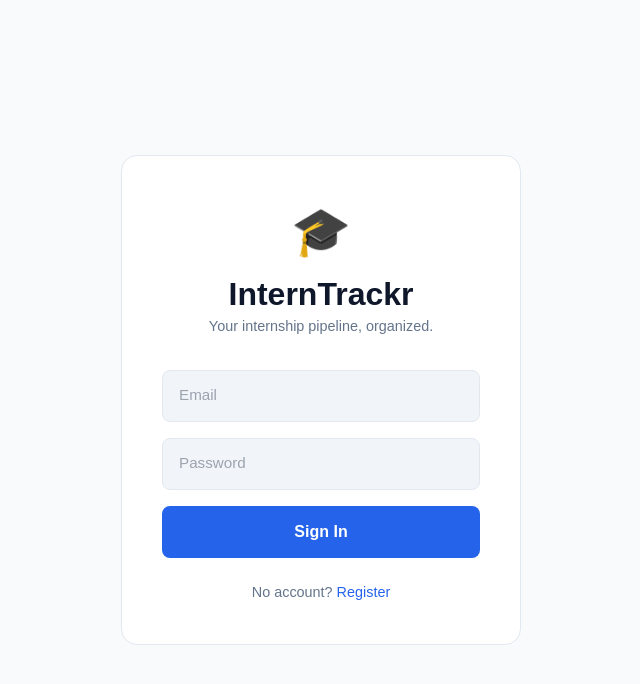
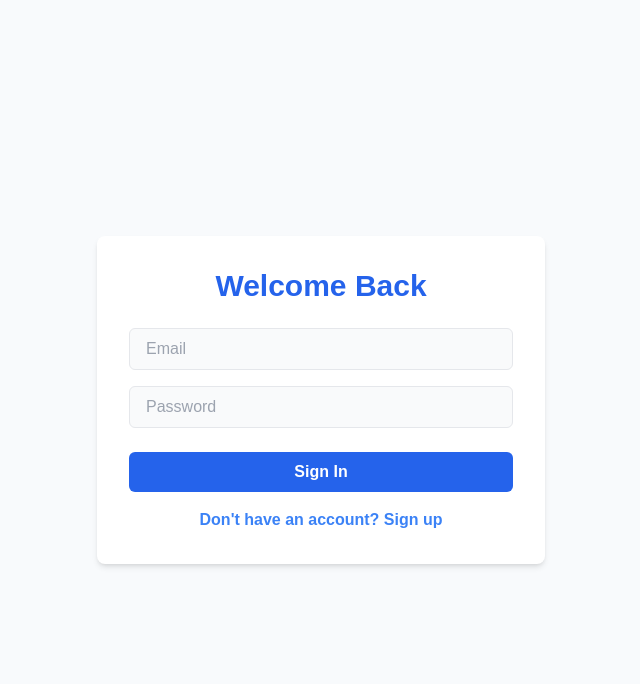
Before and after one commit to francesotelo/intertrackr, a React (Vite) app in the folder interntrackr-client/: page /login in a window 1280 px wide. Shown: the top 684 px of the page, without its empty margins (319-959 px from the left). Built offline with nearby package versions, Linux system fonts and the light colour scheme; no server answers.

Commit message:
Update Register and Login components to use Vercel API URL and axios

```diff
--- a/interntrackr-client/src/pages/Dashboard.jsx
+++ b/interntrackr-client/src/pages/Dashboard.jsx
@@ -14,35 +14,47 @@ export default function Dashboard() {
   const [showModal, setShowModal] = useState(false);
   const [search, setSearch] = useState('');
 
+  // Store the environment variable in a constant for cleaner code
+  const apiUrl = import.meta.env.VITE_API_URL;
+
   useEffect(() => { fetchApps(); }, []);
 
   const fetchApps = async () => {
     try {
-      const res = await axios.get('http://localhost:5000/api/applications');
+      const res = await axios.get(`${apiUrl}/api/applications`);
       setApps(res.data);
     } catch (err) { console.error(err); }
   };
 
   const handleAdd = async (form) => {
     try {
-      const res = await axios.post('http://localhost:5000/api/applications', form);
-      setApps(prev => [res.data, ...prev]);
+      await axios.post(`${apiUrl}/api/applications`, form);
+      await fetchApps(); // Refresh list to pull the new document from Firestore
       setShowModal(false);
     } catch (err) { console.error(err); }
   };
 
   const handleUpdate = async (id, updates) => {
     try {
-      const res = await axios.put(`http://localhost:5000/api/applications/${id}`, updates);
-      setApps(prev => prev.map(a => a._id === id ? res.data : a));
+      await axios.put(`${apiUrl}/api/applications/${id}`, updates);
+      await fetchApps(); // Refresh list to pull the updated document from Firestore
     } catch (err) { console.error(err); }
   };
 
   const handleDelete = async (id) => {
     if (!confirm('Delete this application?')) return;
     try {
-      await axios.delete(`http://localhost:5000/api/applications/${id}`);
-      setApps(prev => prev.filter(a => a._id !== id));
+      const token = localStorage.getItem('token');
+
+      // Inject the JWT token into the headers for Act 5 Proofs
+      await axios.delete(`${apiUrl}/api/applications/${id}`, {
+        headers: {
+          Authorization: `Bearer ${token}`
+        }
+      });
+
+      // Changed _id to id for Firestore compatibility
+      setApps(prev => prev.filter(a => a.id !== id));
     } catch (err) { console.error(err); }
   };
 
--- a/interntrackr-client/src/pages/Login.jsx
+++ b/interntrackr-client/src/pages/Login.jsx
@@ -1,54 +1,84 @@
-import { useState } from 'react';
-import { useNavigate, Link } from 'react-router-dom';
+import React, { useState } from 'react';
+import { Link, useNavigate } from 'react-router-dom';
 import axios from 'axios';
 import { useAuth } from '../context/AuthContext';
 
-export default function Login() {
-  const [form, setForm] = useState({ email: '', password: '' });
+const Login = () => {
+  const [email, setEmail] = useState('');
+  const [password, setPassword] = useState('');
   const [error, setError] = useState('');
+  const navigate = useNavigate();
   const { login } = useAuth();
-  const navigate = useNavigate();
 
-  const handleSubmit = async (e) => {
+  const apiUrl = import.meta.env.VITE_API_URL;
+
+  const handleLogin = async (e) => {
     e.preventDefault();
+    setError('');
+
     try {
-      const res = await axios.post('http://localhost:5000/api/auth/login', form);
+      const res = await axios.post(`${apiUrl}/api/users/login`, {
+        email,
+        password
+      });
+
+      console.log("Login successful!");
       login(res.data.token, res.data.user);
-      navigate('/');
+      navigate('/dashboard');
     } catch (err) {
-      setError(err.response?.data?.msg || 'Login failed');
+      setError(err.response?.data?.message || 'Invalid email or password');
+      console.error("Server error:", err);
     }
   };
 
   return (
-    <div style={styles.page}>
-      <div style={styles.card}>
-        <div style={styles.logo}>🎓</div>
-        <h1 style={styles.title}>InternTrackr</h1>
-        <p style={styles.sub}>Your internship pipeline, organized.</p>
-        {error && <div style={styles.error}>{error}</div>}
-        <form onSubmit={handleSubmit} style={styles.form}>
-          <input style={styles.input} type="email" placeholder="Email" value={form.email}
-            onChange={e => setForm({ ...form, email: e.target.value })} required />
-          <input style={styles.input} type="password" placeholder="Password" value={form.password}
-            onChange={e => setForm({ ...form, password: e.target.value })} required />
-          <button style={styles.btn} type="submit">Sign In</button>
+    <div className="flex items-center justify-center min-h-screen bg-[var(--bg)]">
+      <div className="bg-white p-8 rounded-lg shadow-md w-full max-w-md">
+        <h2 className="text-3xl font-bold text-center text-blue-600 mb-6">Welcome Back</h2>
+
+        {error && (
+          <div className="bg-red-100 border border-red-400 text-red-700 px-4 py-3 rounded relative mb-4" role="alert">
+            <span className="block sm:inline">{error}</span>
+          </div>
+        )}
+
+        <form onSubmit={handleLogin}>
+          <div className="mb-4">
+            <input
+              type="email"
+              placeholder="Email"
+              className="w-full px-4 py-2 border rounded-md focus:outline-none focus:ring-2 focus:ring-blue-500 bg-gray-50"
+              value={email}
+              onChange={(e) => setEmail(e.target.value)}
+              required
+            />
+          </div>
+          <div className="mb-6">
+            <input
+              type="password"
+              placeholder="Password"
+              className="w-full px-4 py-2 border rounded-md focus:outline-none focus:ring-2 focus:ring-blue-500 bg-gray-50"
+              value={password}
+              onChange={(e) => setPassword(e.target.value)}
+              required
+            />
+          </div>
+          <button
+            type="submit"
+            className="w-full bg-blue-600 text-white font-bold py-2 px-4 rounded-md hover:bg-blue-700 transition duration-300"
+          >
+            Sign In
+          </button>
         </form>
-        <p style={styles.link}>No account? <Link to="/register" style={{ color: 'var(--accent)' }}>Register</Link></p>
+
+        <div className="mt-4 text-center">
+          <Link to="/register" className="text-blue-500 hover:text-blue-700 font-semibold">
+            Don't have an account? Sign up
+          </Link>
+        </div>
       </div>
     </div>
   );
-}
+};
 
-const styles = {
-  page: { minHeight: '100vh', display: 'flex', alignItems: 'center', justifyContent: 'center', background: 'var(--bg)' },
-  card: { background: 'var(--surface)', border: '1px solid var(--border)', borderRadius: '16px', padding: '2.5rem', width: '100%', maxWidth: '400px', textAlign: 'center' },
-  logo: { fontSize: '3rem', marginBottom: '0.5rem' },
-  title: { fontSize: '2rem', fontWeight: 800, color: 'var(--text)', marginBottom: '0.25rem' },
-  sub: { color: 'var(--muted)', marginBottom: '2rem', fontSize: '0.9rem' },
-  error: { background: '#ef444420', border: '1px solid #ef4444', color: '#ef4444', borderRadius: '8px', padding: '0.75rem', marginBottom: '1rem', fontSize: '0.85rem' },
-  form: { display: 'flex', flexDirection: 'column', gap: '1rem' },
-  input: { background: 'var(--surface2)', border: '1px solid var(--border)', borderRadius: '8px', padding: '0.85rem 1rem', color: 'var(--text)', fontSize: '0.95rem', outline: 'none' },
-  btn: { background: 'var(--accent)', color: '#fff', border: 'none', borderRadius: '8px', padding: '0.9rem', fontSize: '1rem', fontWeight: 600, cursor: 'pointer', fontFamily: 'Syne, sans-serif' },
-  link: { marginTop: '1.5rem', color: 'var(--muted)', fontSize: '0.9rem' }
-};
+export default Login;
--- a/interntrackr-client/src/pages/Profile.jsx
+++ b/interntrackr-client/src/pages/Profile.jsx
@@ -13,11 +13,15 @@ export default function Profile() {
   const [saved, setSaved] = useState(false);
   const fileRef = useRef();
 
+  // Create a clean variable for your Vercel URL
+  const apiUrl = import.meta.env.VITE_API_URL;
+
   useEffect(() => { fetchProfile(); }, []);
 
   const fetchProfile = async () => {
     try {
-      const res = await axios.get('http://localhost:5000/api/profile');
+      // Replaced localhost with live Vercel URL
+      const res = await axios.get(`${apiUrl}/api/profile`);
       setProfile(res.data);
       setForm(res.data);
     } catch (err) { console.error(err); }
@@ -26,7 +30,8 @@ export default function Profile() {
   const handleSave = async () => {
     setSaving(true);
     try {
-      const res = await axios.put('http://localhost:5000/api/profile', form);
+      // Replaced localhost with live Vercel URL
+      const res = await axios.put(`${apiUrl}/api/profile`, form);
       setProfile(res.data);
       setEditing(false);
       setSaved(true);
--- a/interntrackr-client/src/pages/Register.jsx
+++ b/interntrackr-client/src/pages/Register.jsx
@@ -1,5 +1,6 @@
 import React, { useState } from 'react';
 import { Link, useNavigate } from 'react-router-dom';
+import axios from 'axios';
 
 const Register = () => {
   const [name, setName] = useState('');
@@ -8,37 +9,24 @@ const Register = () => {
   const [error, setError] = useState('');
   const navigate = useNavigate();
 
+  const apiUrl = import.meta.env.VITE_API_URL;
+
   const handleRegister = async (e) => {
     e.preventDefault();
     setError('');
 
     try {
-      // Updated to use the Vercel API URL environment variable
-      const response = await fetch(`${import.meta.env.VITE_API_URL}/api/users/register`, {
-        method: 'POST',
-        headers: {
-          'Content-Type': 'application/json',
-        },
-        body: JSON.stringify({
-          name,
-          email,
-          password
-        }),
+      const res = await axios.post(`${apiUrl}/api/users/register`, {
+        name,
+        email,
+        password
       });
 
-      const data = await response.json();
-
-      if (response.ok) {
-        console.log("Registration successful!", data);
-        // Redirect to login page on success
-        navigate('/login');
-      } else {
-        setError(data.message || 'Registration failed');
-        console.error("Registration failed:", data.message);
-      }
-    } catch (error) {
-      setError('Server error. Please try again later.');
-      console.error("Server error:", error);
+      console.log("Registration successful!", res.data);
+      navigate('/login');
+    } catch (err) {
+      setError(err.response?.data?.message || 'Server error. Please try again later.');
+      console.error("Server error:", err);
     }
   };
 
```
